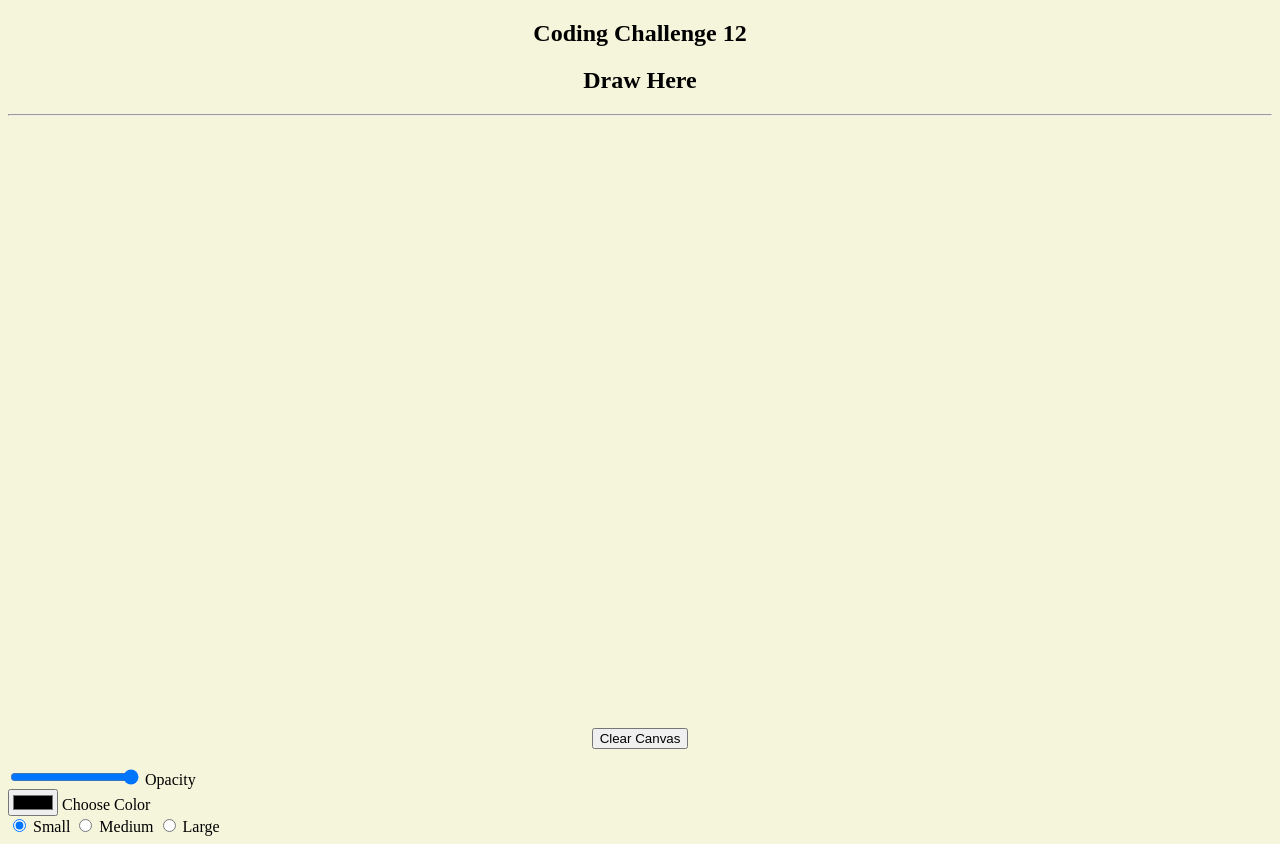
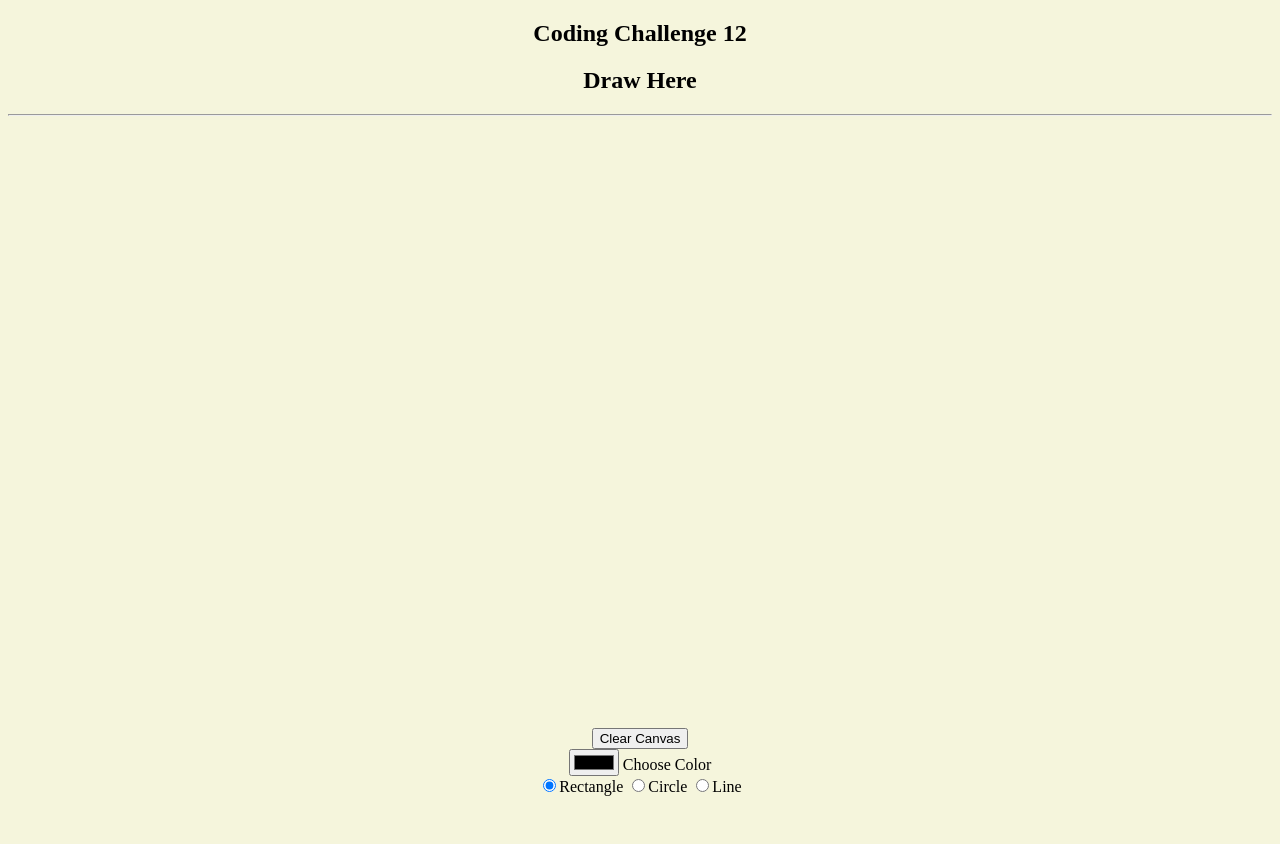
Before and after one commit to djl514/Coding-Challenge-Interactive-Drawing-Application-with-HTML5-Canvas, a plain HTML site: page index.html in a window 1280 px wide. After the commit the page ends 804 px from the top, so only its background shows below. Drawn offline with Linux system fonts and the light colour scheme.

Commit message:
Add canvas setup and event handling logic

```diff
--- a/app.js
+++ b/app.js
@@ -2,20 +2,18 @@ const canvas = document.getElementById('canva');
 const ctx = canvas.getContext('2d');
 const clearCanvas = document.getElementById('clear');
 const color = document.getElementById('colorPicker');
+const rectangle = document.getElementById('rect');
+const circle = document.getElementById('circle');
+const line = document.getElementById('line');
+
 
 let width = canvas.width;
 let height = canvas.height;
 
+//Clears the canvas
 clearCanvas.addEventListener("click", () =>{
     ctx.clearRect(0,0, width, height);
 });
-//clears canvas
-
-let opacity = 1;
-document.querySelector("#opacity").addEventListener("change", e=> {
-    opacity = e.target.value;
-});
-//changes the opacity of the drawing
 
 let isDrawing = false;
 
--- a/index.html
+++ b/index.html
@@ -12,24 +12,18 @@
 
 
     <center><canvas id = "canva" width = "600" height = "600"></canvas></center>
-        <center><button id = "clear">Clear Canvas</button></center>
-        <br>
-        <input type="range" id="opacity" min="0" max="1" value="1" step="0.1">
-        <label for="opacity">Opacity</label>
+        <center><button id = "clear">Clear Canvas</button>
         <br>
         <input type="color" id="colorPicker" value="#000000">
         <label for="colorPicker">Choose Color</label>
 
         <br>
         <label>
-            <input type="radio" name="brushSize" value="small" checked> Small
-            </label>
+            <input id="rect" type="radio" name="brushSize" value="rectangle" checked>Rectangle</label>
             <label>
-            <input type="radio" name="brushSize" value="medium"> Medium
-            </label>
+            <input id="circle" type="radio" name="brushSize" value="circle">Circle</label>
             <label>
-            <input type="radio" name="brushSize" value="large"> Large
-        </label>
+            <input id="line" type="radio" name="brushSize" value="line">Line</label></center>
 
 
     <script src="app.js"></script>
```
